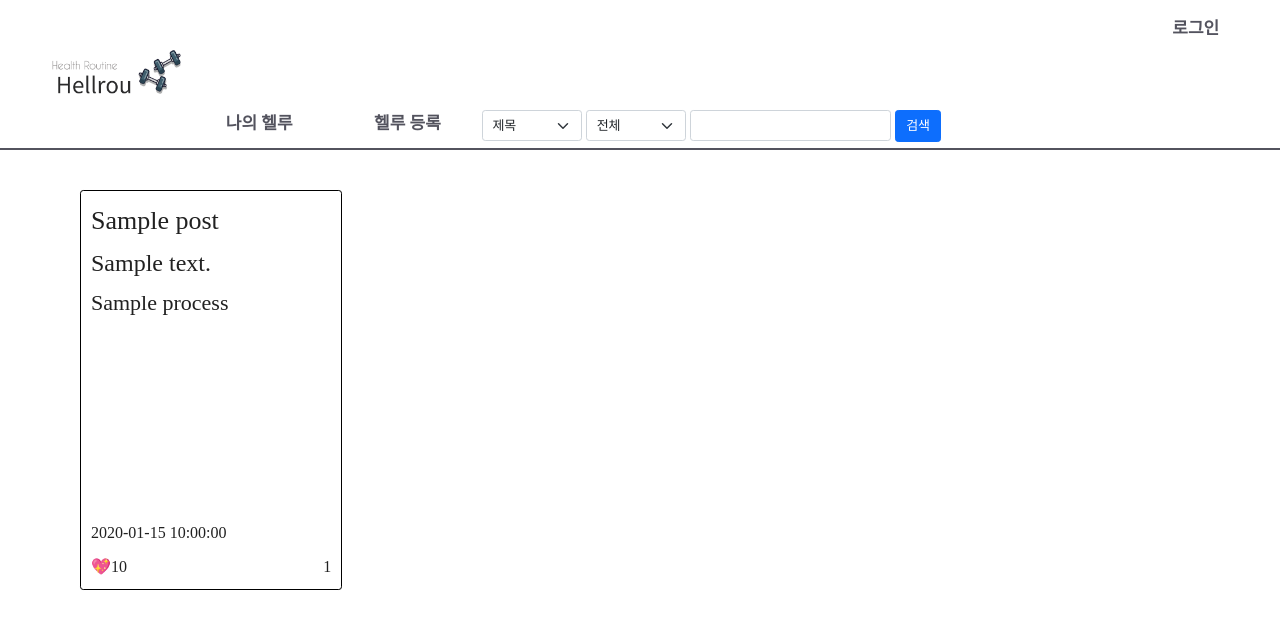
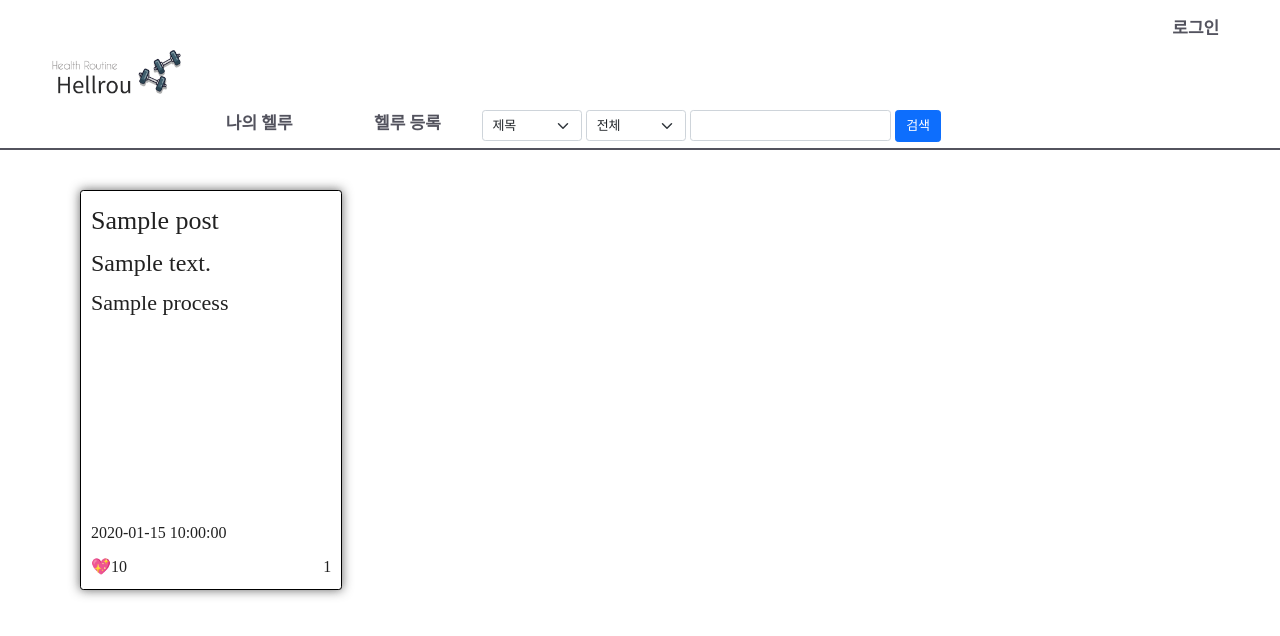
Before and after one commit to MoingXTwice/Hellrou, a Flask app: page / in a window 1280 px wide, with the pointer over the restyled element. Shown: the top 636 px of the page. Run offline with Flask 2, Linux system fonts and the light colour scheme; a database or web service that is not in the repository returns one stand-in record (values such as "Sample title"); some libraries are stand-ins or nearby versions.

Commit message:
card hover style 추가

```diff
--- a/static/css/main.css
+++ b/static/css/main.css
@@ -51,3 +51,6 @@
     float:right;
     text-align:right;
 }
+.card_wrap .card:hover{
+  box-shadow: 0 0 11px rgba(33,33,33,.7);
+}
```
